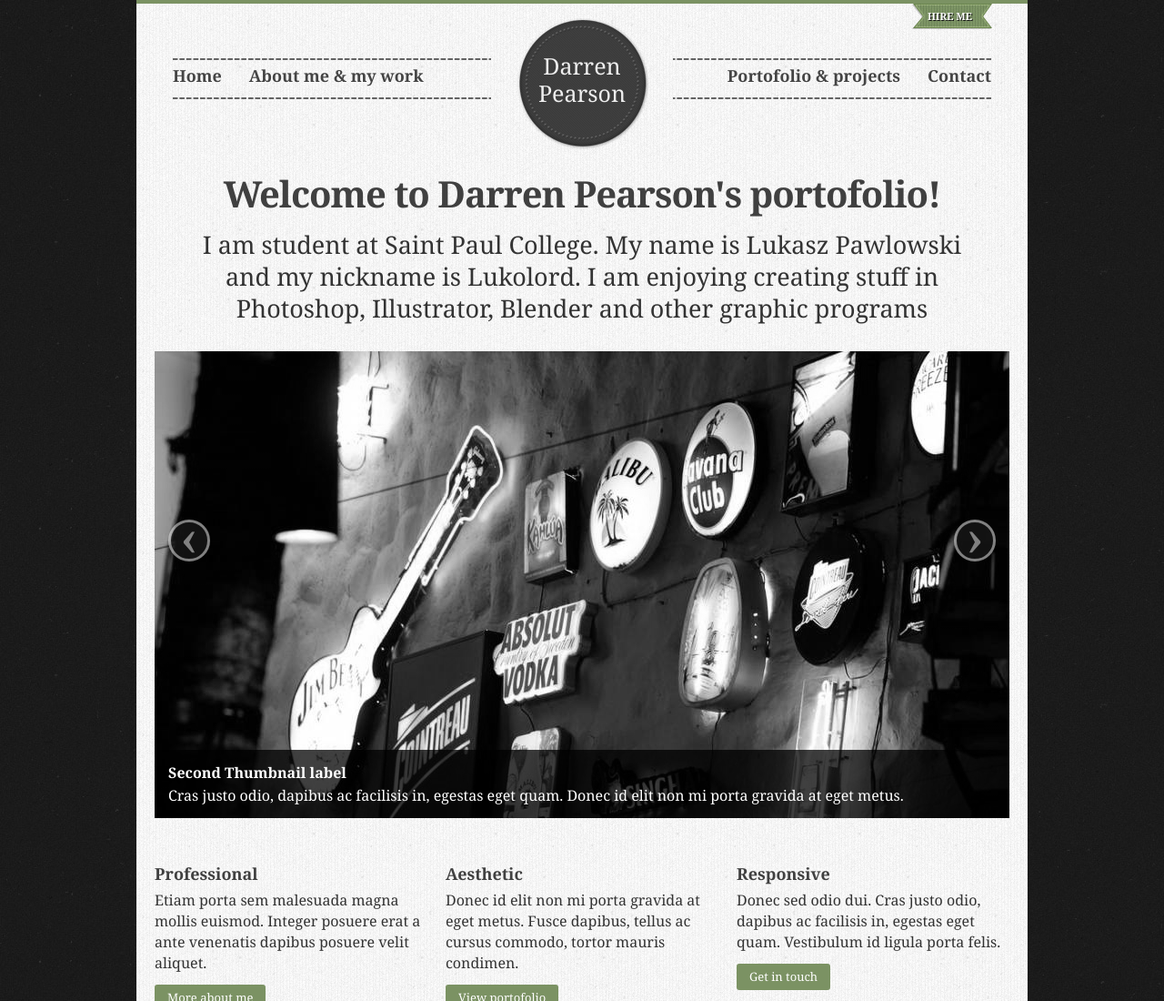
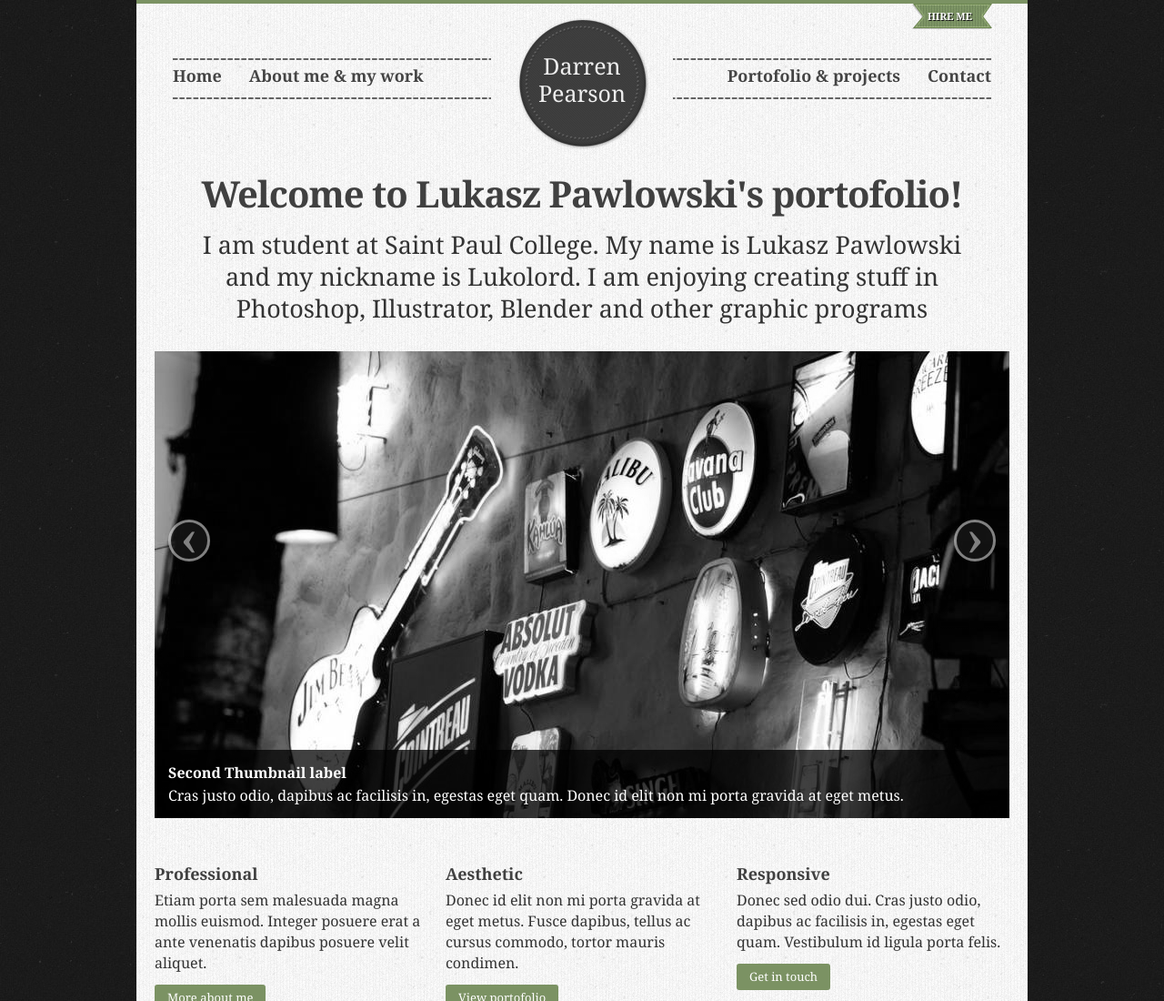
Before and after one commit to Lukolord/Portfolio, a plain HTML site: page index.html in a window 1280 px wide. Shown: the top 1100 px of the page at 91% size. Drawn offline with Linux system fonts and the light colour scheme.

Commit message:
Update index.html

```diff
--- a/index.html
+++ b/index.html
@@ -135,7 +135,7 @@
 <div class="container">
 	<!-- Main hero unit for a primary marketing message or call to action -->
 	<div class="hero-unit">
-		<h1>Welcome to Darren Pearson's portofolio!</h1>
+		<h1>Welcome to Lukasz Pawlowski's portofolio!</h1>
 		<p>
 			I am student at Saint Paul College. My name is Lukasz Pawlowski and my nickname is Lukolord. I am enjoying creating stuff in Photoshop, Illustrator, Blender and other graphic programs
 		</p>
```
